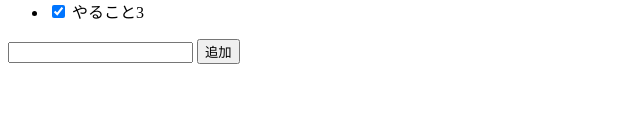
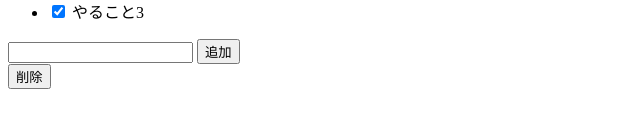
Before and after one commit to masa2205/Vue.js-ToDoList-, a plain HTML site: page index.html in a window 1280 px wide. Shown: the part 129-256 px from the top of the page, without its empty margins (0-640 px from the left). Drawn offline with nearby package versions, Linux system fonts and the light colour scheme.

Commit message:
終了したToDoリストを削除する

```diff
--- a/index.html
+++ b/index.html
@@ -19,6 +19,7 @@
       <input type="text" v-model="newthings">
       <button type="submit">追加</button>
     </form>
+    <button v-on:click="deleteTodo">削除</button>
   </div>
   <script src="https://cdn.jsdelivr.net/npm/vue@2.6.12/dist/vue.js"></script>
   <script src="main.js"></script>
--- a/main.js
+++ b/main.js
@@ -16,5 +16,10 @@ var app = new Vue ({
            });
            this.newthings = "";
        },
+       deleteTodo: function(){
+           this.things = this.things.filter(function(thing){
+               return thing.isChecked === false;
+           });
+       },
    },
 })
```
Also changed, not shown: README.md.
